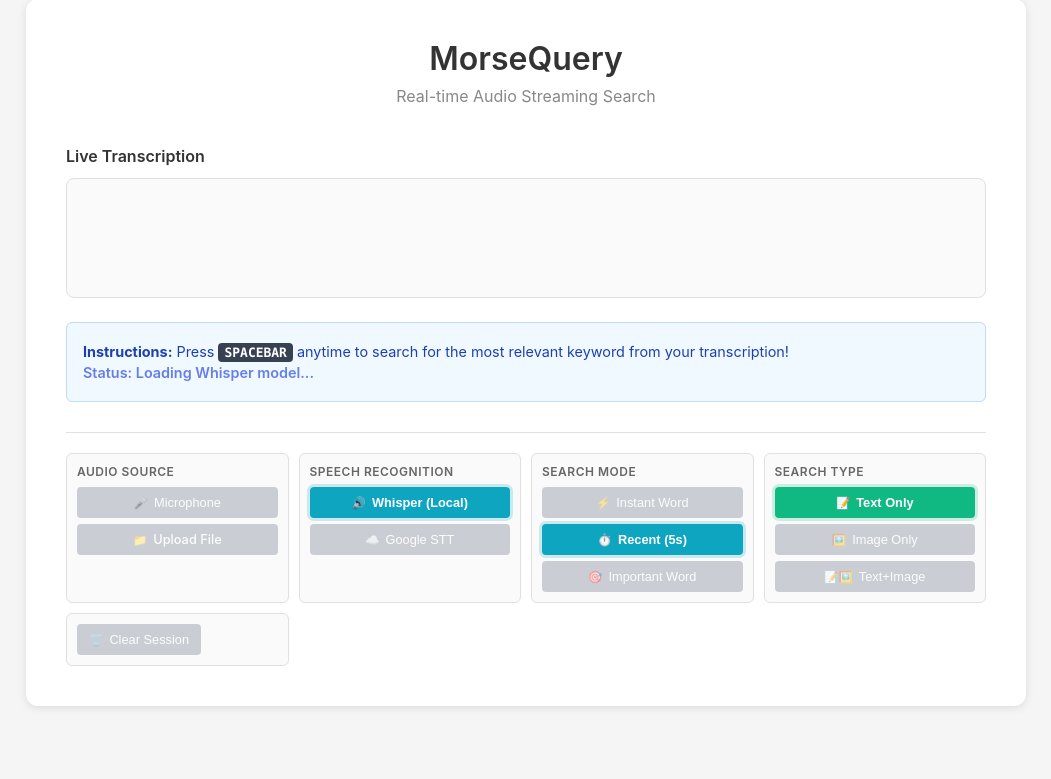
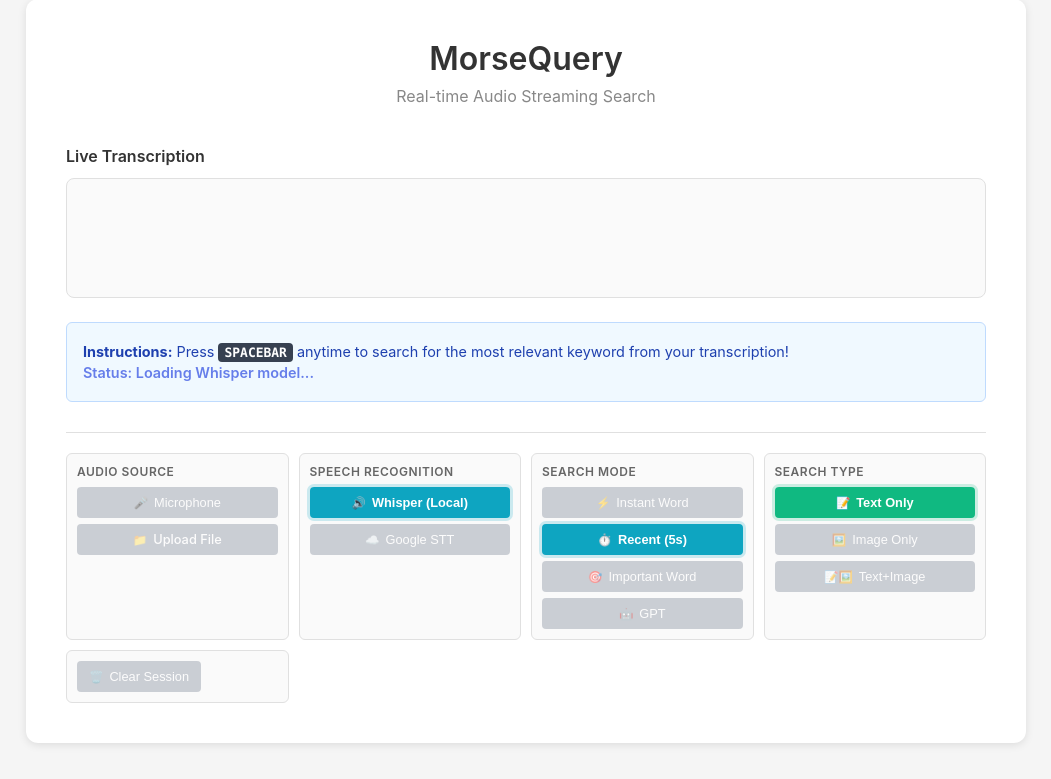
Before and after one commit to ZzeongB/MorseQuery, a Flask app: page / in a window 1280 px wide. Shown: the part 21-800 px from the top of the page, without its empty margins (114-1165 px from the left). Run offline with Flask 3, Linux system fonts and the light colour scheme; some libraries are stand-ins or nearby versions.

Commit message:
gpt search logic

```diff
--- a/app.py
+++ b/app.py
@@ -15,6 +15,7 @@
 from flask_socketio import SocketIO, emit
 from google.cloud import speech
 from nltk.stem import WordNetLemmatizer
+from openai import OpenAI
 from pydub import AudioSegment
 
 load_dotenv()
@@ -81,6 +82,9 @@
 # Google Custom Search API config
 GOOGLE_SEARCH_API_KEY = os.getenv("GOOGLE_CUSTOM_SEARCH_API_KEY")
 GOOGLE_SEARCH_ENGINE_ID = os.getenv("GOOGLE_CUSTOM_SEARCH_ENGINE_ID")
+
+# Initialize OpenAI client for GPT-based keyword extraction
+openai_client = OpenAI(api_key=os.getenv("OPENAI_API_KEY"))
 
 # Load OpenLexicon for keyword extraction
 lexicon_df = None
@@ -453,6 +457,164 @@
         )
 
         return selected_word
+
+    def get_top_keyword_gpt(self, time_threshold=3):
+        """Use GPT to predict which word the user would want to look up
+
+        Uses a few-shot prompt based on video lecture transcription patterns
+        to intelligently predict technical terms, unfamiliar vocabulary, and
+        concepts that need clarification.
+
+        Args:
+            time_threshold: Number of seconds to look back for context (default: 3)
+
+        Returns:
+            GPT-predicted keyword that user would want to look up
+        """
+        from datetime import datetime, timedelta
+
+        if len(self.words) == 0 or len(self.word_timestamps) == 0:
+            return ""
+
+        if len(self.words) == 1:
+            return self.words[0]
+
+        # Get recent context words (last N seconds)
+        current_time = datetime.utcnow()
+        threshold_time = current_time - timedelta(seconds=time_threshold)
+
+        recent_words = []
+        for word, timestamp in zip(self.words, self.word_timestamps):
+            if timestamp >= threshold_time:
+                recent_words.append(word)
+
+        if not recent_words:
+            # Fallback to last word
+            print(
+                f"[GPT] No words found in last {time_threshold}s, using last word as fallback"
+            )
+            return self.words[-1] if self.words else ""
+
+        context_text = " ".join(recent_words)
+        print(f"\n[GPT] Context ({time_threshold}s): {context_text}")
+
+        # Create GPT prompt (based on test_gpt_prediction.py)
+        prompt = """You are analyzing transcripts. Users listen to content and select specific words or phrases they want to look up.
+
+Given the transcript context, predict which word(s) the user selected. The selected words should be:
+- Technical terms or unfamiliar vocabulary
+- Concepts that need clarification
+- Names or specific references
+- Words that might need visual aids
+
+Few-shot examples:
+
+Example 1:
+Context: I get paid for this,
+User selected: paid
+Intent: clarify-detail
+
+Example 2:
+Context: spark gap,
+User selected: spark gap
+Intent: clarify-detail, visual-aid
+
+Example 3:
+Context: metaphorically
+User selected: metaphorically
+Intent: unfamiliar-vocab
+
+Example 4:
+Context: cortex.
+User selected: cortex
+Intent: clarify-detail, visual-aid
+
+Example 5:
+Context: Lonnie Sujonsen
+User selected: Lonnie Sujonsen
+Intent: unfamiliar-vocab
+
+Example 6:
+Context: chronic fatigue
+User selected: chronic fatigue
+Intent: clarify-detail
+
+Example 7:
+Context: pancreas
+User selected: pancreas
+Intent: clarify-detail, visual-aid
+
+Now predict for this new context:
+
+Context: """ + context_text + """
+User selected: """
+
+        try:
+            # Call GPT API (using gpt-4o-mini like in test script)
+            response = openai_client.chat.completions.create(
+                model="gpt-4o-mini",
+                messages=[{"role": "user", "content": prompt}],
+                temperature=0.3,
+                max_tokens=50,
+            )
+
+            raw_response = response.choices[0].message.content.strip()
+            print(f"[GPT] Raw response: {raw_response}")
+
+            # Parse the response to extract "User selected:" and "Intent:"
+            # Expected format: "User selected: keyword\nIntent: intent_type"
+            predicted_keyword = raw_response
+            intent = None
+
+            # Split by newline to separate user selected and intent
+            lines = raw_response.split('\n')
+
+            for line in lines:
+                line = line.strip()
+                if line.lower().startswith('user selected:'):
+                    # Extract keyword after "User selected:"
+                    predicted_keyword = line.split(':', 1)[1].strip()
+                elif line.lower().startswith('intent:'):
+                    # Extract intent after "Intent:"
+                    intent = line.split(':', 1)[1].strip()
+
+            print(f"[GPT] Extracted keyword: {predicted_keyword}")
+            if intent:
+                print(f"[GPT] Extracted intent: {intent}")
+
+            # Log the GPT prediction with both keyword and intent
+            self._log_event(
+                "keyword_extraction_gpt",
+                {
+                    "time_threshold_seconds": time_threshold,
+                    "context": context_text,
+                    "raw_response": raw_response,
+                    "predicted_keyword": predicted_keyword,
+                    "predicted_intent": intent,
+                    "model": "gpt-4o-mini",
+                    "temperature": 0.3,
+                },
+            )
+
+            return predicted_keyword
+
+        except Exception as e:
+            print(f"[GPT] Error calling GPT API: {e}")
+            # Fallback to last word on error
+            fallback = recent_words[-1] if recent_words else ""
+            print(f"[GPT] Using fallback: {fallback}")
+
+            self._log_event(
+                "keyword_extraction_gpt",
+                {
+                    "time_threshold_seconds": time_threshold,
+                    "context": context_text,
+                    "error": str(e),
+                    "fallback_keyword": fallback,
+                },
+            )
+
+            return fallback
 
     def log_search_action(self, search_mode, search_type, keyword, num_results=0):
         """Log when user performs a search (spacebar action)"""
@@ -923,7 +1085,7 @@
 def handle_search_request(data):
     """Handle search request triggered by spacebar"""
     session_id = request.sid
-    search_mode = data.get("mode", "tfidf")  # 'instant', 'recent', or 'tfidf'
+    search_mode = data.get("mode", "tfidf")  # 'instant', 'recent', 'important', or 'gpt'
     search_type = data.get("type", "text")  # 'text' or 'image'
 
     print(f"\n[Search Request] Mode: {search_mode}, Type: {search_type}")
@@ -946,8 +1108,13 @@
         print(
             f"[Recent Search] Calculated keyword from last {time_threshold}s: {keyword}"
         )
+    elif search_mode == "gpt":
+        # GPT mode: use GPT to predict what user wants to look up
+        time_threshold = data.get("time_threshold", 3)  # default 3 seconds
+        keyword = transcription_sessions[session_id].get_top_keyword_gpt(time_threshold)
+        print(f"[GPT Search] GPT predicted keyword from last {time_threshold}s: {keyword}")
     else:
-        # TF-IDF mode: calculate important keyword
+        # TF-IDF/Important mode: calculate important keyword
         keyword = transcription_sessions[session_id].get_top_keyword()
         print(f"[TF-IDF Search] Calculated keyword: {keyword}")
 
--- a/requirements.txt
+++ b/requirements.txt
@@ -3,6 +3,7 @@
 flask-cors==4.0.0
 python-socketio>=5.10.0
 openai-whisper>=20231117
+openai>=1.0.0
 google-cloud-speech>=2.23.0
 scikit-learn>=1.3.0
 numpy>=1.24.0
--- a/static/js/app.js
+++ b/static/js/app.js
@@ -24,6 +24,7 @@
 const instantSearchBtn = document.getElementById('instantSearchBtn');
 const recentSearchBtn = document.getElementById('recentSearchBtn');
 const tfidfSearchBtn = document.getElementById('tfidfSearchBtn');
+const gptSearchBtn = document.getElementById('gptSearchBtn');
 const textSearchBtn = document.getElementById('textSearchBtn');
 const imageSearchBtn = document.getElementById('imageSearchBtn');
 const bothSearchBtn = document.getElementById('bothSearchBtn');
@@ -109,6 +110,7 @@
 instantSearchBtn.addEventListener('click', () => setSearchMode('instant'));
 recentSearchBtn.addEventListener('click', () => setSearchMode('recent'));
 tfidfSearchBtn.addEventListener('click', () => setSearchMode('tfidf'));
+gptSearchBtn.addEventListener('click', () => setSearchMode('gpt'));
 textSearchBtn.addEventListener('click', () => setSearchType('text'));
 imageSearchBtn.addEventListener('click', () => setSearchType('image'));
 bothSearchBtn.addEventListener('click', () => setSearchType('both'));
@@ -173,11 +175,13 @@
     instantSearchBtn.classList.toggle('active', mode === 'instant');
     recentSearchBtn.classList.toggle('active', mode === 'recent');
     tfidfSearchBtn.classList.toggle('active', mode === 'tfidf');
+    gptSearchBtn.classList.toggle('active', mode === 'gpt');
 
     const modeNames = {
         instant: 'Instant Word (최신 단어)',
         recent: 'Recent 5s (최근 5초)',
-        tfidf: 'Important Word (중요 단어)'
+        tfidf: 'Important Word (중요 단어)',
+        gpt: 'GPT (AI 예측)'
     };
 
     updateStatus(`Search mode: ${modeNames[mode]}`);
@@ -624,6 +628,17 @@
             type: state.searchType
         });
 
+    } else if (state.searchMode === 'gpt') {
+        // GPT search: use GPT to predict what user wants to look up
+        console.log('[GPT Search] Requesting GPT prediction from last 3 seconds');
+        updateStatus('🤖 GPT is predicting keyword...');
+
+        socket.emit('search_request', {
+            mode: 'gpt',
+            time_threshold: 3,
+            type: state.searchType
+        });
+
     } else {
         // TF-IDF search: let server calculate important word
         console.log('[TF-IDF Search] Requesting important keyword from server');
@@ -644,6 +659,9 @@
     } else if (data.mode === 'recent') {
         modeIcon = '⏱️';
         modeName = 'Recent 5s';
+    } else if (data.mode === 'gpt') {
+        modeIcon = '🤖';
+        modeName = 'GPT';
     } else {
         modeIcon = '🎯';
         modeName = 'Important';
--- a/templates/index.html
+++ b/templates/index.html
@@ -81,6 +81,9 @@
                     <button id="tfidfSearchBtn" class="btn btn-info">
                         <span class="icon">🎯</span> Important Word
                     </button>
+                    <button id="gptSearchBtn" class="btn btn-info">
+                        <span class="icon">🤖</span> GPT
+                    </button>
                 </div>
             </div>
 
```
Also changed, not shown: .claude/settings.local.json.
